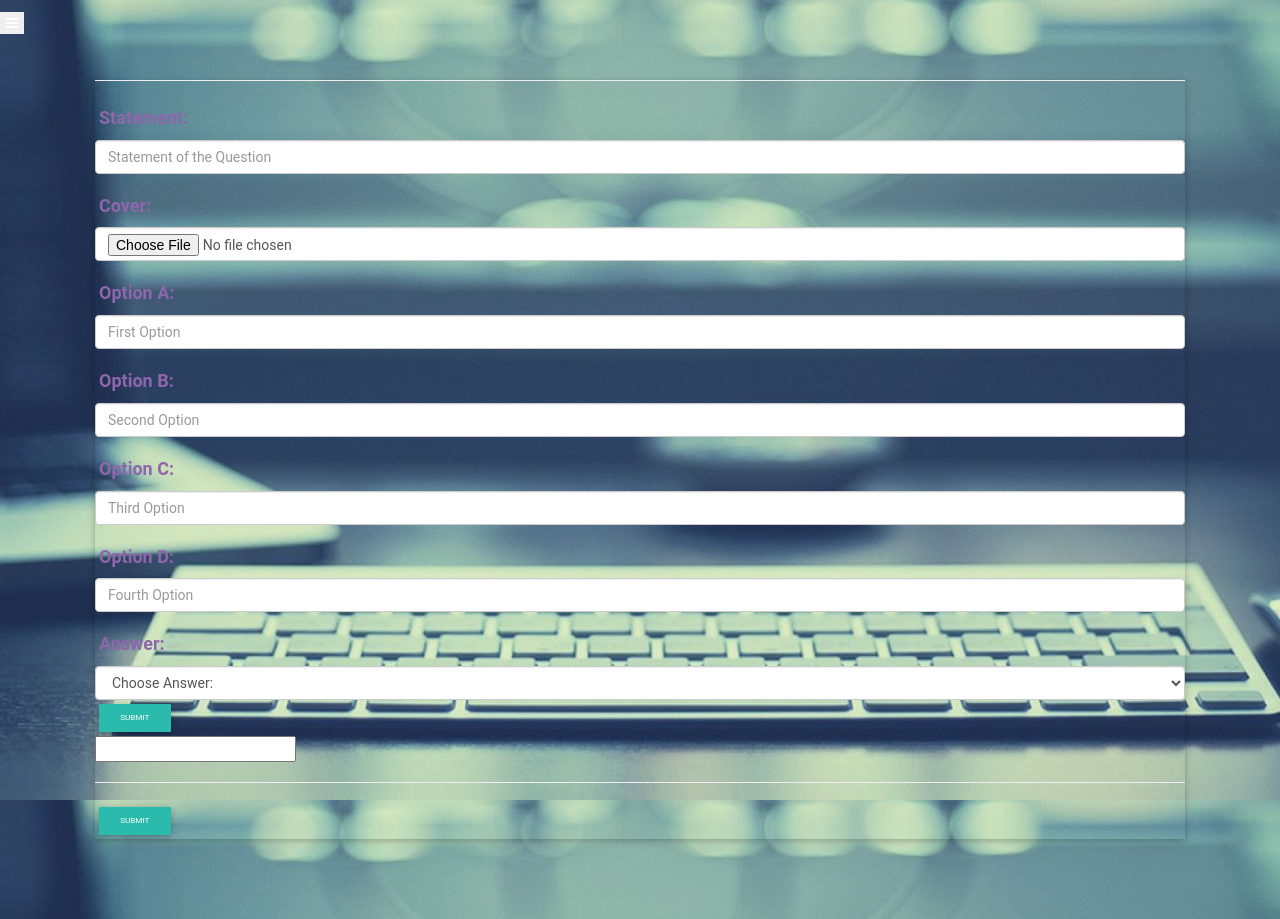
After one commit to imujjwal96/prelimQuiz, a PHP site: template Application/Views/admin/questions/edit_mcq.php in a window 1280 px wide. The commit adds this page. Run offline with PHP 8.4, Linux system fonts and the light colour scheme; the template is opened without the code that fills it, so the values that code supplies are empty; some libraries are stand-ins or nearby versions.

Commit message:
Edit Questions updated

```diff
--- /dev/null
+++ b/Application/Views/admin/questions/edit_mcq.php
@@ -0,0 +1,74 @@
+<nav class="navbar navbar-dark navbar-fixed-top scrolling-navbar bg-transparent">
+    <button class="navbar-toggler hidden-sm-up" type="button" data-toggle="collapse" data-target="#collapseEx2">
+        <i class="fa fa-bars"></i>
+    </button>
+    <div class="container">
+        <div class="collapse navbar-toggleable-xs" id="collapseEx2">
+            <a class="navbar-brand" style="font-weight: 100 " href="../../index/leaderboard"><i class="fa fa-trophy" aria-hidden="true"></i>&nbsp Leaderboard</a>
+            <a class="navbar-brand" href="../../login/logout" style="float: right;font-weight: 100"><i class="fa fa-sign-out" aria-hidden="true"></i>&nbsp Quit</a>
+        </div>
+    </div>
+</nav>
+
+<div class="container-fluid">
+    <div class="row"  >
+        <div class="col-md-12">
+            <div class="card" style="margin:80px 80px;color:#aaa;">
+                <form type="form" method="POST" action="/level/submit">
+                    <div class="card-block">
+                        <h4 class="card-title"><strong> <?= $this->question->statement; ?></strong></h4>
+                        <hr />
+                        <form name="mcq" id="mcq" role="form" method="POST" action="" enctype="multipart/form-data"">
+
+                            <div class="form-group">
+                                <label class="control-label" for="question_statement">Statement:</label>
+                                <input type="text" class="form-control" name="question_statement" id="question_statement" placeholder="Statement of the Question" value="<?= $this->question->statement; ?>">
+                            </div>
+                            <div class="form-group">
+                                <label class="control-label" for="question_cover">Cover:</label>
+                                <input type="file" class="form-control" name="question_cover" id="question_cover" placeholder="Cover">
+                            </div>
+                            <div class="form-group">
+                                <label class="control-label" for="option_a">Option A: </label>
+                                <input type="text" class="form-control" name="option_a" id="option_a" placeholder="First Option">
+                            </div>
+                            <div class="form-group">
+                                <label class="control-label" for="option_b">Option B: </label>
+                                <input type="text" class="form-control" name="option_b" id="option_b" placeholder="Second Option">
+                            </div>
+                            <div class="form-group">
+                                <label class="control-label" for="option_c">Option C: </label>
+                                <input type="text" class="form-control" name="option_c" id="option_c" placeholder="Third Option">
+                            </div>
+                            <div class="form-group">
+                                <label class="control-label" for="option_d">Option D: </label>
+                                <input type="text" class="form-control" name="option_d" id="option_d" placeholder="Fourth Option">
+                            </div>
+                            <label for="answer">Answer: </label>
+                            <select class="form-control" name="answer" id="answer">
+                                <option value="" selected disabled>Choose Answer: </option>
+                                <option value="a">A</option>
+                                <option value="b">B</option>
+                                <option value="c">C</option>
+                                <option value="d">D</option>
+                            </select>
+                            <button type="submit" name = "mcq" class="btn btn-default">Submit</button>
+                        </form>
+                        <?php if (isset($this->question->cover) && !empty($this->question->cover)) {
+                            echo '<img src="data:jpeg;base64,' . base64_encode($this->question->cover->getData()) . '" />';
+                        }?>
+                        <div class="row" style="color: black;">
+                            <div class="col-md-6 offset-md-3" >
+                                <input type="text" name="input" />
+                            </div>
+                        </div>
+                        <hr />
+
+                        <button type="submit" class="btn btn-default">Submit</button>
+                    </div>
+                </form>
+            </div>
+
+        </div>
+    </div>
+</div>
```
Also changed, not shown: Application/Controllers/Admin.php (+27 -5 lines), Application/Models/Level.php (+16 -0 lines), Application/Views/admin/questions/edit.php (+8 -0 lines), Application/Views/admin/questions/edit_general.php (added, +27 -0 lines).
